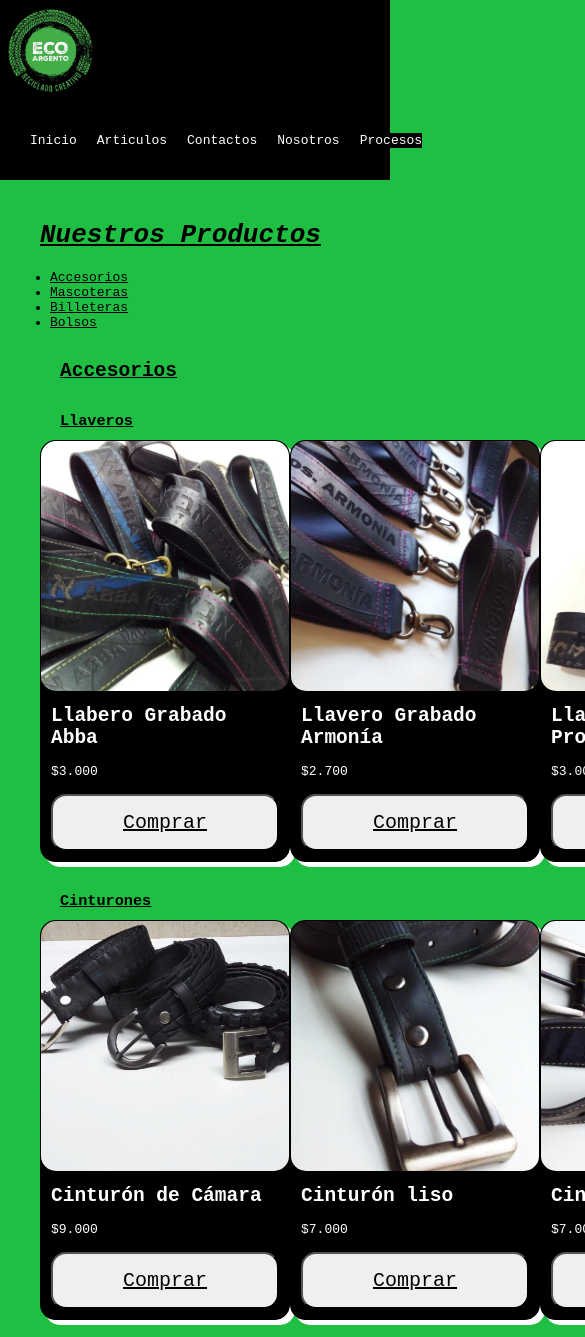
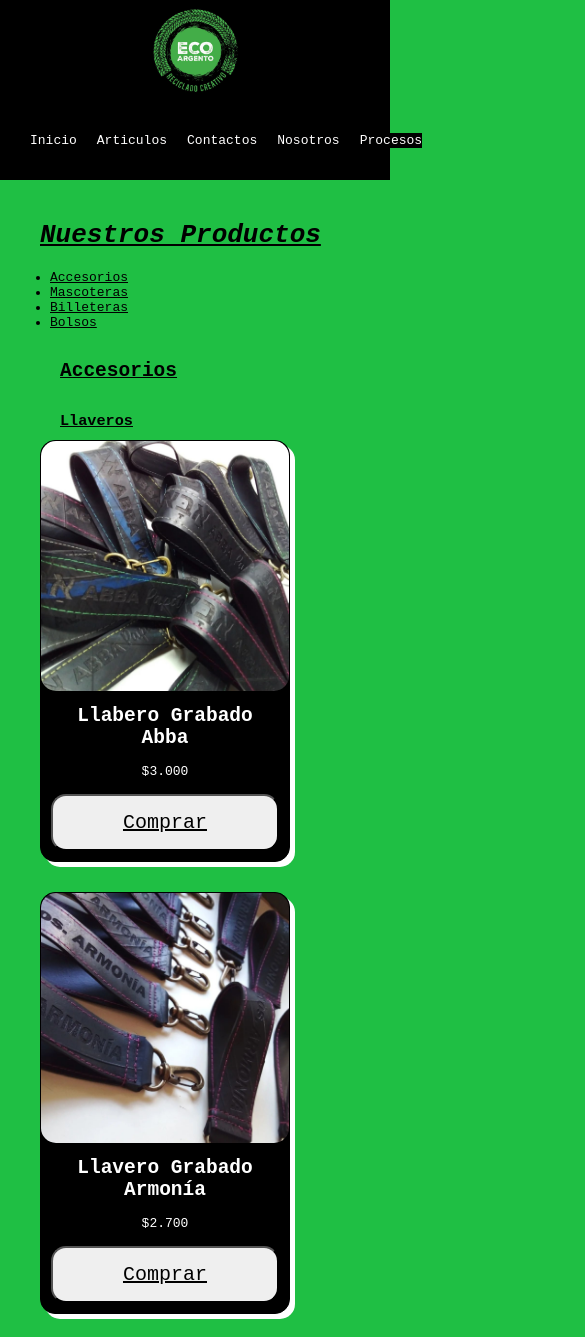
Before and after one commit to TobiasPeralta/pfperalta, a plain HTML site: page Pages/articulos.html in a window 390 px wide. Shown: the top 1337 px of the page, 585 px wide, since content can reach past the window. Drawn offline with Linux system fonts and the light colour scheme.

Commit message:
autocorreciones

```diff
--- a/Pages/articulos.html
+++ b/Pages/articulos.html
@@ -10,15 +10,18 @@
 </head>
 <body>
     <header>
-        <figure>
-            <a href="../index.html">
-                <img src="../Imagenes/logoeco.jpg" alt="logo eco">
-            </a>
-        </figure>
+        <div class="header">
+            <figure>
+                <div id="imagen__logo">
+                <a href="index.html">
+                    <img src="../Imagenes/logoeco.jpg" alt="logo eco">
+                </a>
+                </div>
+            </figure>
         <nav class="nav">
             <ul>
                 <li>
-                    <a href="../index.html">Inicio</a>
+                    <a href="index.html">Inicio</a>
                 </li>
                 <li>
                     <a href="../Pages/articulos.html" target="_blank">Articulos</a>
@@ -34,6 +37,7 @@
                 </li>
             </ul>
         </nav>
+        </div>
     </header>
     <h1 class="titulo2">Nuestros Productos</h1>
     <ul class="barrart">
--- a/style/style.css
+++ b/style/style.css
@@ -38,7 +38,6 @@
 header{
     background-color: rgb(0, 0, 0);
     top: 0;
-    /*le tuve que sacar sticky al header porque se me superponian las imagenes del inicio*/
 }
 .barra{
     display: flex;
@@ -113,9 +112,8 @@
     text-decoration: underline;
 }
 .accesoriostl{
-    display: flex;
-    justify-content: space-around;
-    padding-right: 40px;
+        display: grid;
+        grid-template-columns: repeat(4, 1fr)
 }
 .titulop{
     padding: 20px;
@@ -249,12 +247,38 @@
         gap: 20px;
     }
 }
-/*@media (max-width: 480){
-    .nav{
+@media (max-width: 480px){
+    .accesoriostl{
+        display: grid;
+        text-align: center;
+        grid-template-columns: repeat(1, 1fr);
+        row-gap: 10px;
+        padding-left: 0%;
+    }
+    .producto{
+        width: 100px;
+        background-color: black;
+        color:white;
+        border-radius: 15px;
+        border: 1px solid black;
+        box-shadow: 5px 5px 0px white;
+        transition: 1s;
+    }
+    .producto img{
+        width: 100%;
+        height: 100px;
+        object-fit: cover;
+        border-radius: 15px;
+    }
+    .header{
+        display: flex;
         flex-direction: column;
     }
+    #imagen__logo{
+        display: flex;
+        justify-content: center;
+    }
 }
-no me esta dejando adaptar el nav bar a mobile y no entiendo por que lo intente asi y no me deja*/
 .box-card{
     width: 100%;
     height: 400px;
@@ -289,6 +313,7 @@
     border-radius: 15px;
     border: 1px solid black;
     box-shadow: 5px 5px 0px white;
+    transition: 1s;
 }
 .producto img{
     width: 100%;
@@ -302,13 +327,29 @@
     flex-direction: column;
     gap: 15px;
 }
+.producto:hover{
+    background-color: white;
+    color: black;
+    box-shadow: 5px 5px 0px black;
+    transition: 1s;
+}
 .producto-body button{
     outline: none;
     width: 100%;
     padding: 15px;
     font-size: 20px;
     border-radius: 15px;
+    transition: 1s;
+}
+.producto-body button:hover{
+    background-color: black;
+    color: white;
+    font-size: 25px;
+    transition: 1s;
 }
 .productos{
     padding-bottom: 20px;
 }
+.header{
+    display: flex;
+}
```
Also changed, not shown: Pages/Procesos.html (+7 -4 lines), Pages/contactos.html (+7 -4 lines), Pages/nosotros.html (+7 -4 lines), index.html (+4 -0 lines).
